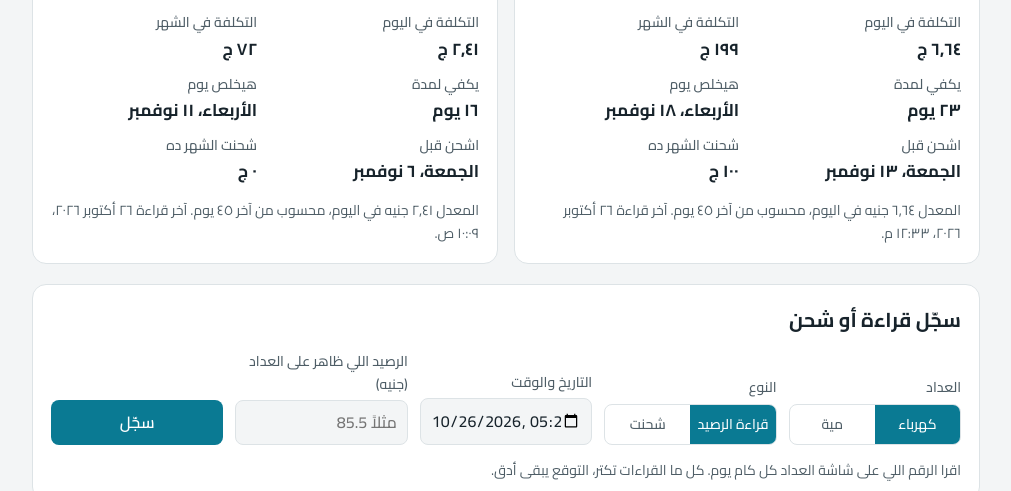
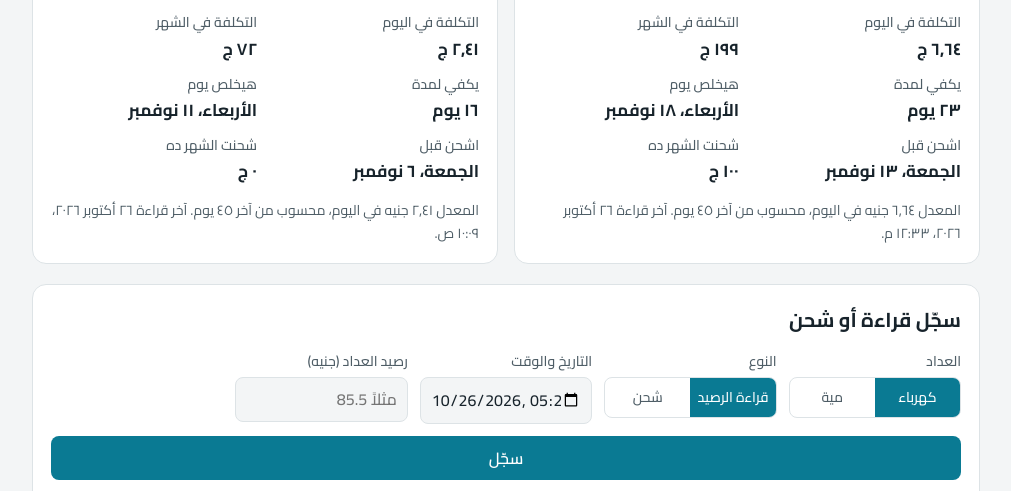
Before and after one commit to elkady591/Porto-golf, a plain HTML site: page index.html in a window 1280 px wide. Shown: the part 460-951 px from the top of the page, without its empty margins (134-1145 px from the left). Drawn offline with Linux system fonts and the light colour scheme.

Commit message:
Add files via upload

```diff
--- a/index.html
+++ b/index.html
@@ -94,7 +94,9 @@ h3{font-size:17px;margin:0;font-weight:700}
 .spark{width:100%;height:70px;display:block}
 .hint{color:var(--muted);font-size:14px;margin:0}
 .panel{background:var(--surface);border:1px solid var(--line);border-radius:14px;padding:18px;display:grid;gap:14px;min-width:0}
-form.entry{display:grid;grid-template-columns:repeat(auto-fit,minmax(150px,1fr));gap:12px;align-items:end}
+form.entry{display:grid;grid-template-columns:repeat(auto-fit,minmax(150px,1fr));gap:12px;align-items:start}
+form.entry label>span{white-space:nowrap;overflow:hidden;text-overflow:ellipsis}
+form.entry>button[type=submit]{grid-column:1/-1}
 label{display:grid;gap:4px;font-size:14px;font-weight:500;color:var(--muted)}
 input,select{font:inherit;font-size:16px;color:var(--fg);background:var(--bg);border:1px solid var(--line);border-radius:8px;padding:8px 10px;width:100%;min-width:0}
 input:focus-visible,select:focus-visible,button:focus-visible{outline:2px solid var(--accent);outline-offset:2px}
@@ -103,7 +105,7 @@ button:disabled{opacity:.5;cursor:default}
 button.ghost{background:transparent;color:var(--muted);border:1px solid var(--line);font-weight:500}
 button.link{background:none;color:var(--bad);padding:2px 6px;font-weight:500;font-size:13px}
 .seg{display:flex;border:1px solid var(--line);border-radius:8px;overflow:hidden}
-.seg button{flex:1;border-radius:0;background:transparent;color:var(--muted);font-weight:500;padding:8px 6px}
+.seg button{flex:1;border-radius:0;background:transparent;color:var(--muted);font-weight:500;padding:8px 6px;white-space:nowrap}
 .seg button[aria-pressed="true"]{background:var(--accent);color:var(--on-accent)}
 .tablewrap{overflow-x:auto}
 table.log{width:100%;border-collapse:collapse;font-size:15px}
@@ -276,8 +278,8 @@ const STR = {
     demo:"دي بيانات مثال علشان تشوف البرنامج بيشتغل إزاي. مش محفوظة.", startMine:"ابدأ ببياناتي",
     elec:"الكهرباء", water:"المية", elecShort:"كهرباء", waterShort:"مية",
     egp:"جنيه", cur:"ج",
-    addTitle:"سجّل قراءة أو شحن", meter:"العداد", kind:"النوع", reading:"قراءة الرصيد", recharge:"شحنت",
-    when:"التاريخ والوقت", valReading:"الرصيد اللي ظاهر على العداد ({u})", valRecharge:"المبلغ اللي شحنته ({u})",
+    addTitle:"سجّل قراءة أو شحن", meter:"العداد", kind:"النوع", reading:"قراءة الرصيد", recharge:"شحن",
+    when:"التاريخ والوقت", valReading:"رصيد العداد ({u})", valRecharge:"مبلغ الشحن ({u})",
     placeholder:"مثلاً 85.5", submit:"سجّل",
     formHint:"اقرا الرقم اللي على شاشة العداد كل كام يوم. كل ما القراءات تكتر، التوقع يبقى أدق.",
     history:"السجل", thDate:"التاريخ", thValue:"القيمة", thUsed:"الاستهلاك من آخر قراءة",
@@ -322,25 +324,25 @@ const STR = {
     demo:"This is example data so you can see how the app works. It isn't saved.", startMine:"Start with my data",
     elec:"Electricity", water:"Water", elecShort:"Electricity", waterShort:"Water",
     egp:"EGP", cur:"EGP",
-    addTitle:"Add a reading or top-up", meter:"Meter", kind:"Type", reading:"Balance reading", recharge:"Top-up",
-    when:"Date and time", valReading:"Balance shown on the meter ({u})", valRecharge:"Amount topped up ({u})",
+    addTitle:"Add a reading or recharge", meter:"Meter", kind:"Type", reading:"Reading", recharge:"Recharge",
+    when:"Date and time", valReading:"Meter balance ({u})", valRecharge:"Recharge amount ({u})",
     placeholder:"e.g. 85.5", submit:"Save entry",
     formHint:"Read the number on the meter screen every few days. The more readings, the better the forecast.",
     history:"History", thDate:"Date", thValue:"Value", thUsed:"Used since last reading",
-    logEmpty:"No entries yet.", tagReading:"Reading", tagRecharge:"Top-up", del:"Delete", sure:"Sure?",
+    logEmpty:"No entries yet.", tagReading:"Reading", tagRecharge:"Recharge", del:"Delete", sure:"Sure?",
     usedIn:"{v} {u} in {d} days",
-    pill_ok:"OK", pill_warn:"Top up soon", pill_bad:"Top up now", pill_none:"Needs readings",
+    pill_ok:"OK", pill_warn:"Recharge soon", pill_bad:"Recharge now", pill_none:"Needs readings",
     cardEmpty:"Enter the balance shown on the {m} meter now, using the form below.",
     lastReadingU:"{u}, last reading",
-    needSecond:"Add another reading after a day or more so the app can work out your usage and forecast the top-up date.",
+    needSecond:"Add another reading after a day or more so the app can work out your usage and forecast the recharge date.",
     remaining:"{u} left (approx.)",
     perDay:"Cost per day", perMonth:"Cost per month", lasts:"Lasts", emptyOn:"Runs out on",
-    rechargeBy:"Top up by", rechargedMonth:"Topped up this month",
+    rechargeBy:"Recharge by", rechargedMonth:"Recharged this month",
     nDays:"{n} days", lessDay:"Less than a day", overYears:"Over 2 years", noUse:"No usage", today:"Today",
     rateHint:"Rate {r} {u}/day, from the last {w} days. Last reading {t}.",
-    alertBad:"{m} balance is almost out ({d}). Top up today.",
-    alertWarn:"{m}: about {n} days left, runs out {date}. Top up before then.",
-    alertOk:"Electricity and water are fine.", alertNext:" Next top-up: {date}.",
+    alertBad:"{m} balance is almost out ({d}). Recharge today.",
+    alertWarn:"{m}: about {n} days left, runs out {date}. Recharge before then.",
+    alertOk:"Electricity and water are fine.", alertNext:" Next recharge: {date}.",
     language:"Language", appearance:"Appearance", modeAuto:"Auto", modeLight:"Light", modeDark:"Dark",
     palSea:"Sea", palGolf:"Golf", palSand:"Sand", palGraphite:"Graphite",
     meters:"Low-balance alert", alertDays:"Days of warning",
@@ -354,7 +356,7 @@ const STR = {
     notifOn:"Notifications are on. You'll get them when you open the app, and in the background if your phone supports it.",
     notifDenied:"Notifications are blocked for this site. Allow them in your browser settings.",
     notifAsk:"Turn them on to get an alert before your balance runs out.",
-    notifBad:"{m} balance is almost out. Top up today.", notifWarn:"About {n} days left on {m}. Top up before {date}.",
+    notifBad:"{m} balance is almost out. Recharge today.", notifWarn:"About {n} days left on {m}. Recharge before {date}.",
     backupTitle:"Backup",
     backupHint:"Without sync, your data is saved on this phone only. Download a backup now and then.",
     exportBtn:"Download backup", importBtn:"Restore from backup",
@@ -586,7 +588,7 @@ function shareWithWorker(){
   if(!("caches" in window) || demo) return;
   const due=["elec","water"].map(analyze).filter(a=>a.rechargeBy).map(a=>({key:a.key,label:meterName(a.key),rechargeBy:a.rechargeBy,emptyAt:a.emptyAt}));
   const payload={due,saved:Date.now(),lang:prefs.lang,dir:prefs.lang==="en"?"ltr":"rtl",
-    text:{bad:L().notifBad, soon:prefs.lang==="en"?"About {n} days left on {m}. Top up soon.":"فاضل حوالي {n} يوم في رصيد {m}. اشحن قريب."}};
+    text:{bad:L().notifBad, soon:prefs.lang==="en"?"About {n} days left on {m}. Recharge soon.":"فاضل حوالي {n} يوم في رصيد {m}. اشحن قريب."}};
   caches.open("chalet-state").then(c=>c.put("state.json",new Response(JSON.stringify(payload),{headers:{"Content-Type":"application/json"}}))).catch(()=>{});
 }
 function normalize(d){
--- a/sw.js
+++ b/sw.js
@@ -1,5 +1,5 @@
 // Offline shell + background reminder check for Porto Golf.
-const SHELL = "chalet-shell-v7";
+const SHELL = "chalet-shell-v8";
 const FILES = ["./", "./index.html", "./manifest.webmanifest", "./icon-192.png", "./icon-512.png"];
 
 self.addEventListener("install", e => {
```
